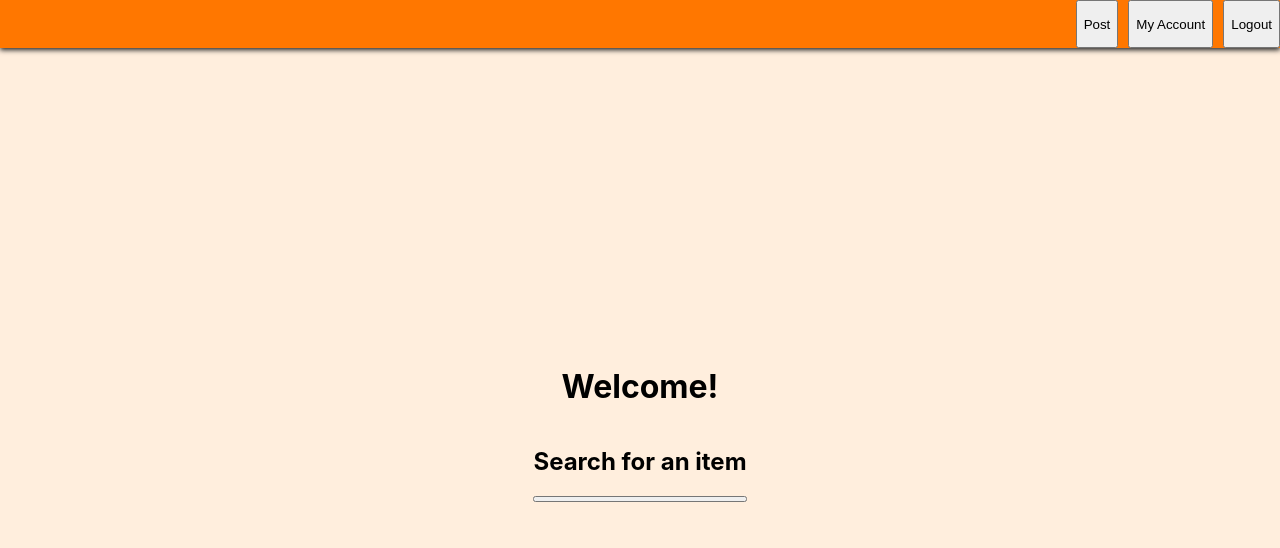
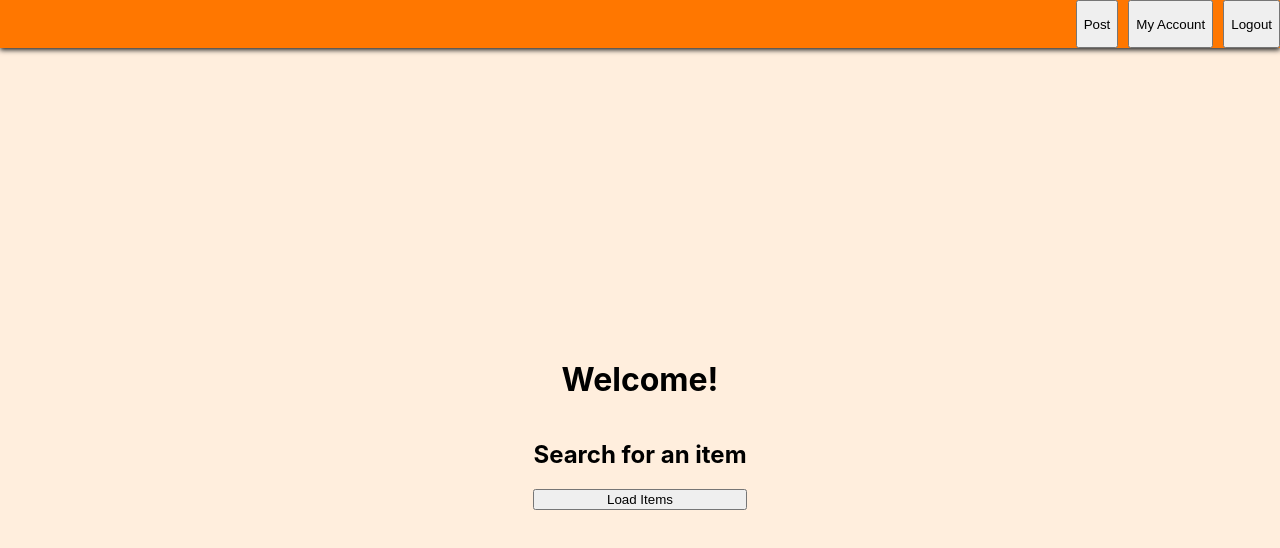
Before and after one commit to tines98/Dat251Group4, a React (Create React App) app: page / in a window 1280 px wide. Shown: the top 548 px of the page. Built offline with nearby package versions, Linux system fonts and the light colour scheme.

Commit message:
implemented listing items from firestore

```diff
--- a/src/components/Welcome.css
+++ b/src/components/Welcome.css
@@ -4,5 +4,11 @@
     justify-content: space-between;
 }
 
+.ItemListing {
+    display: flex;
+    flex-direction: row;
+    justify-content: space-between;
+}
+
 .GetSkisButton {
 }
--- a/src/components/Welcome.jsx
+++ b/src/components/Welcome.jsx
@@ -2,25 +2,71 @@ import React from 'react';
 import "./Welcome.css"
 import firebase from "firebase/compat";
 import {db} from "../firebase";
+import { useState, useEffect } from "react";
+
+function getItemList(setItemsList){
+    const ref = db.collection("items");
+    var stuff = [];
+    ref.onSnapshot((snapshot) => {
+        snapshot.forEach(doc => {
+            //stuff.push({...doc.data(), id: doc.id});
+            // stuff.push(JSON.stringify(doc.data()));
+            stuff.push(doc.data());
+        });
+        setItemsList(stuff);
+    });
+}
+
+const ItemListing = (props) => {
+    return (
+        <div className='ItemListing'>
+            <a>Name:</a>
+            <a>{props.item.name}</a>
+            <a>Price:</a>
+            <a>{props.item.price}</a>
+        </div>
+    );
+}
+
+const ListItems = (props) => {
+    return (
+        <>
+          {props.items.map(item => (
+            <ItemListing item={item}></ItemListing>
+          ))}
+        </>
+    );
+}
 
 const Welcome = () => {
+    const [itemsList, setItemsList] = useState([]);
     return (
         <div className="Welcome">
             <h1>Welcome!</h1>
             <h2>Search for an item</h2>
-            {/*TODO make onClick that sends a Get request to REST API*/}
-            <button className={"GetSkisButton"} />
+            <button onClick={() => {
+                getItemList(setItemsList);
+                }}>
+                Load Items
+            </button>
+            <div>
+                <ListItems items={itemsList}/>
+            </div>
+
         </div>
     );
 }
 
+/**
+ * This is an example of what a
+ */
 window.onload = function() {
     const getSkisButton = document.querySelector(".GetSkisButton");
     if (getSkisButton){
         getSkisButton.addEventListener("click", () =>{
             const getSkis = firebase.functions().httpsCallable("getSkis");
             console.log("clicked the button");
-            getSkis().then((result,response) => {
+            getSkis().then((result) => {
                 console.log(result.data);
             });
         });
```
